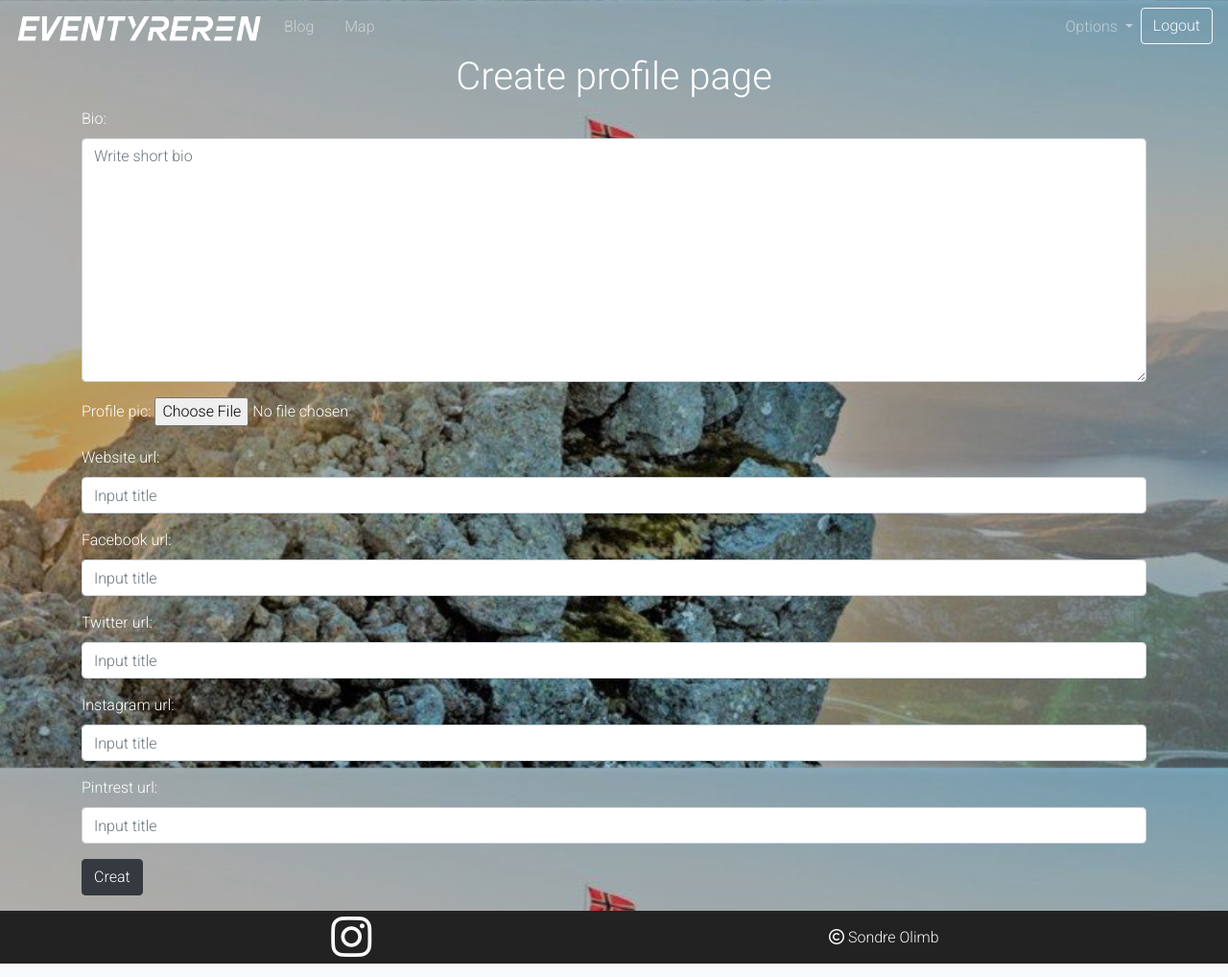
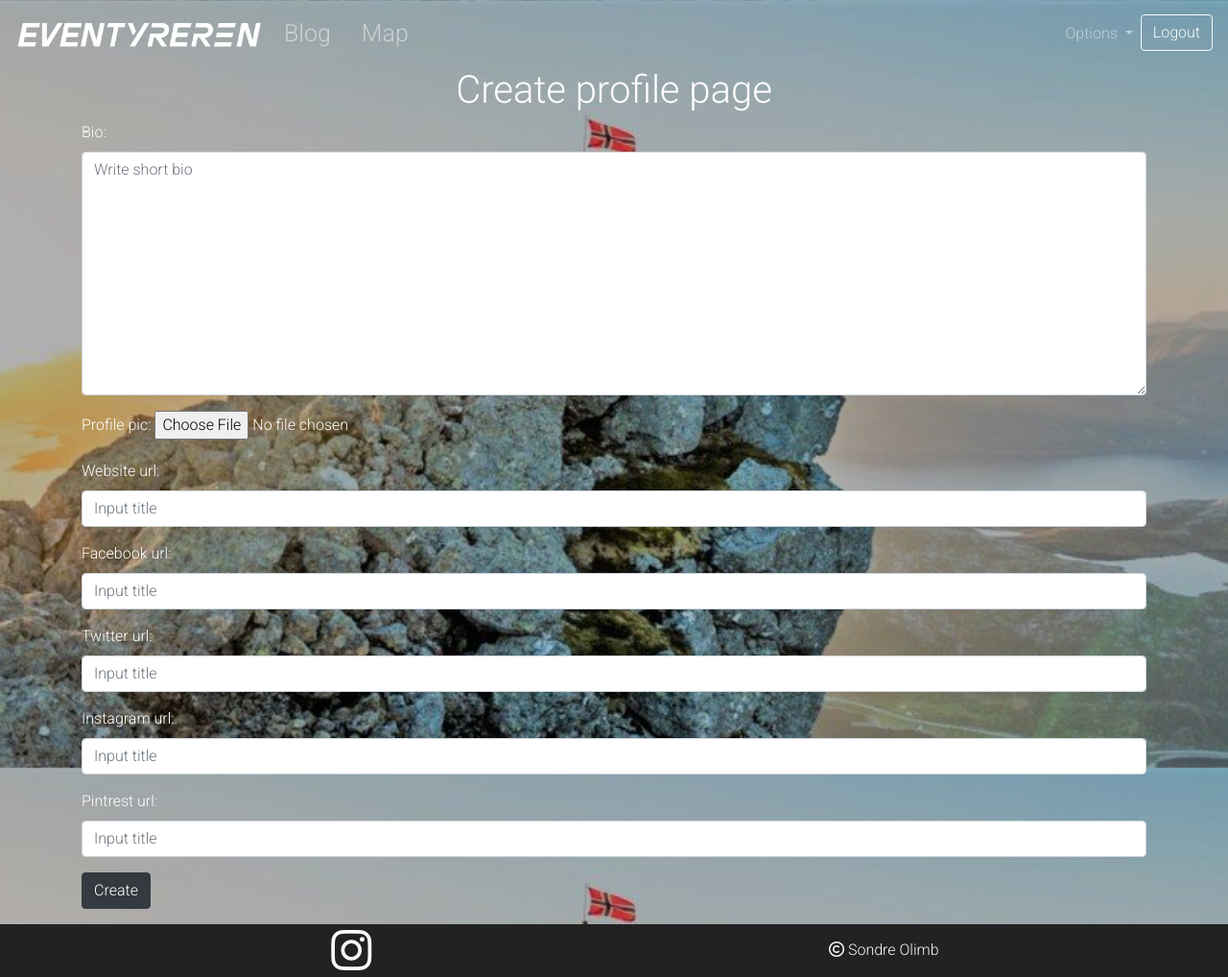
Before and after one commit to SondreOlimb/AlfaPrototype, a Django app: page /members/create_profile_page/ in a window 1280 px wide. Shown: the whole page at 96% size. Run offline with Django 3.2, Linux system fonts and the light colour scheme; a user stored in the database is signed in; data comes from the database, SQL or seed files in the repository; parts of the project's set-up code (start-up, migrations or seed data) failed here and were passed over; some libraries are stand-ins or nearby versions.

Commit message:
fikset bug

```diff
--- a/members/templates/registration/create_user_profile_page.html
+++ b/members/templates/registration/create_user_profile_page.html
@@ -18,7 +18,7 @@
             {% csrf_token %}
 
             {{ form.as_p }}
-            <button  class="btn btn-dark">Creat</button>
+            <button  class="btn btn-dark">Create</button>
 
 
         </form>
--- a/templates/article_detail.html
+++ b/templates/article_detail.html
@@ -91,7 +91,7 @@
     </div>
 </div>
 <hr style=" background-color:white;">
-<br/>
+
 
 <div class="container-fluid" >
   <div class="row p-md-4 m-md-4 " >
--- a/templates/blog.html
+++ b/templates/blog.html
@@ -83,7 +83,7 @@
                     <h5 class="card-title">{{ post.title }}</h5>
                     <p class="card-text">- {{ post.author.first_name }} {{ post.author.last_name }} <br/> {{ post.snippet|safe}} </p>
                     <a href="{% url "article-detail" post.pk %}" class="btn btn-secondary">Open</a>
-                        <a href="{% url "category" post.category|slugify %}" class="btn btn-secondary">{{ post.category }}</a>
+
 
                     </div>
                 </div>
--- a/templates/navbar.html
+++ b/templates/navbar.html
@@ -17,10 +17,10 @@
   <div class="collapse navbar-collapse" id="navbarText">
     <ul class="navbar-nav mr-auto">
         <li class="nav-item">
-        <a class="nav-link" style="margin-right: 1rem" href={% url "blog" %}>Blog</a>
+        <a class="nav-link" style="margin-right: 1rem; font-size: 25px" href={% url "blog" %}>Blog</a>
         </li>
         <li class="nav-item">
-        <a class="nav-link" style="margin-right: 1rem" href={% url "trip_map" %}>Map</a>
+        <a class="nav-link" style="margin-right: 1rem; font-size: 25px" href={% url "trip_map" %}>Map</a>
         </li>
     </ul>
     <ul class="navbar-nav navbar-right">
```
